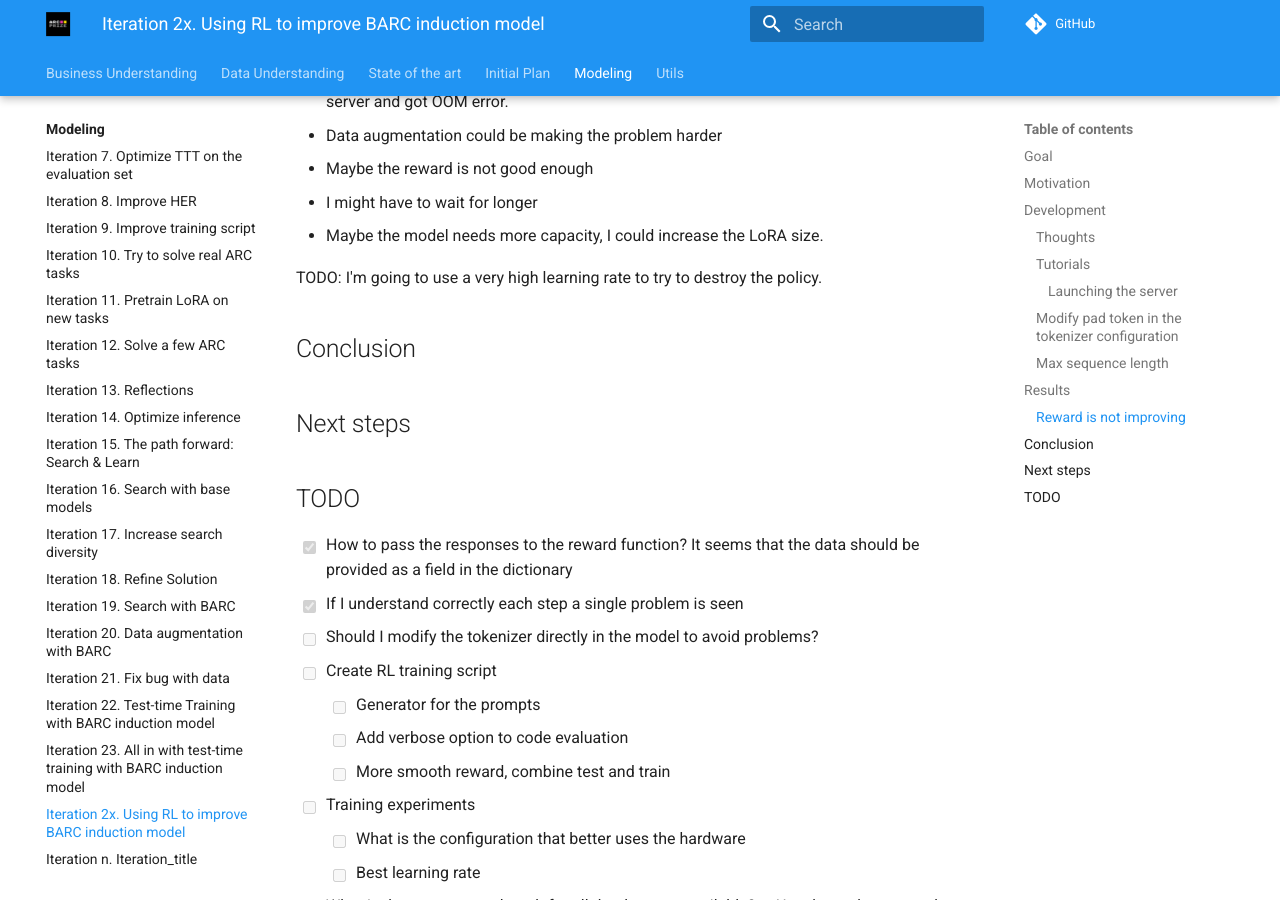
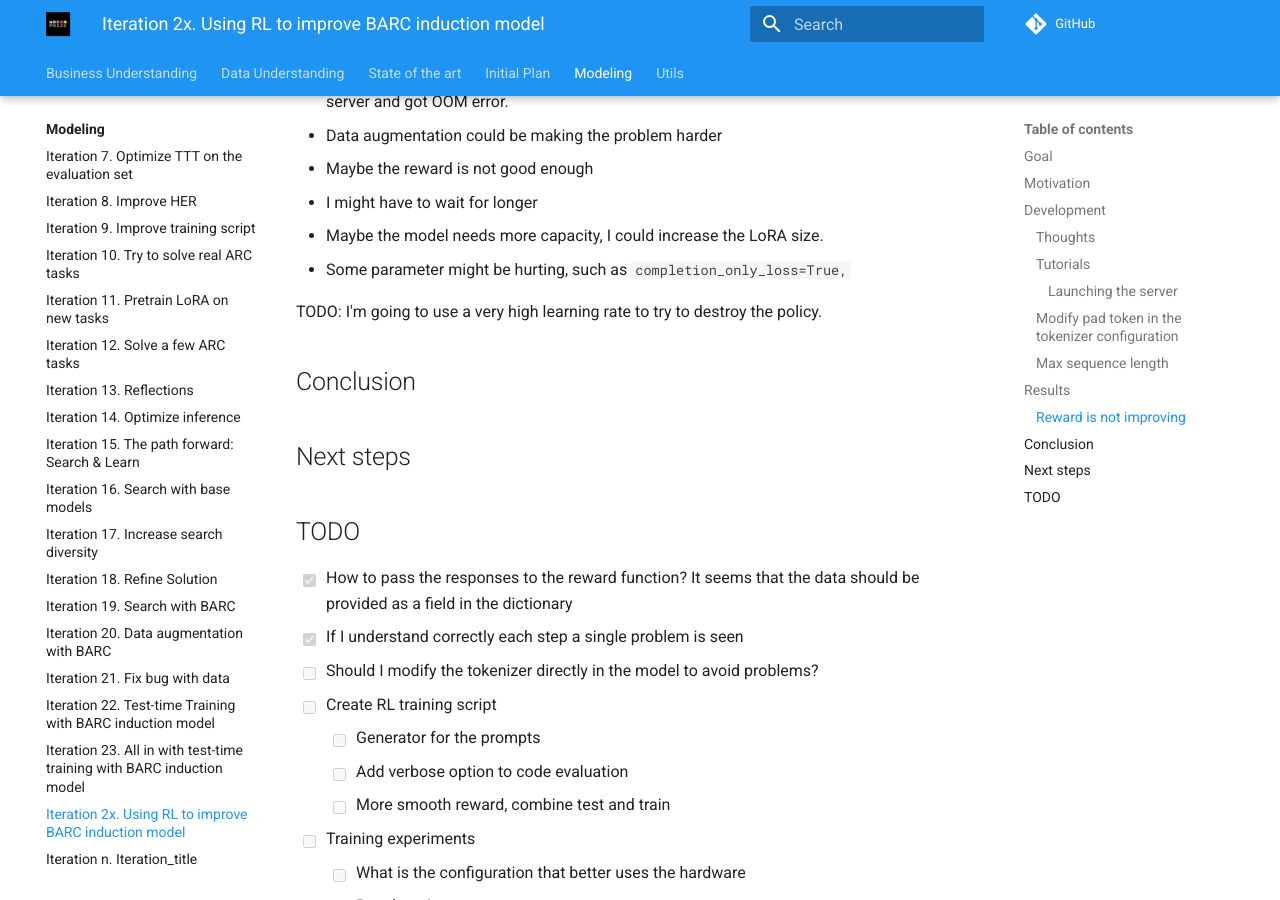
Before and after one commit to ironbar/arc25, an MkDocs documentation site: the page built from docs/modeling/Iteration_24_RL_BARC.md, in a window 1280 px wide and 900 px high, scrolled down 3200 px. Built offline with MkDocs 1.6.1 and Material for MkDocs 9.7.7, drawn with Linux system fonts in a browser that asks for light colours; comment, search, counter and statistics services are not loaded.

```diff
--- a/docs/modeling/Iteration_24_RL_BARC.md
+++ b/docs/modeling/Iteration_24_RL_BARC.md
@@ -117,6 +117,7 @@
 - Maybe the reward is not good enough
 - I might have to wait for longer
 - Maybe the model needs more capacity, I could increase the LoRA size.
+- Some parameter might be hurting, such as `completion_only_loss=True,`
 
 TODO: I'm going to use a very high learning rate to try to destroy the policy.
 
```
Also changed, not shown: 1 other file.
